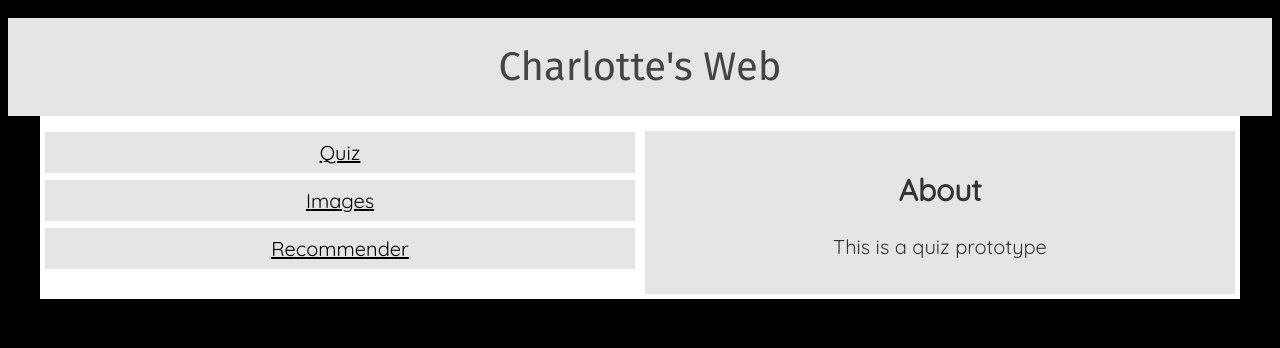
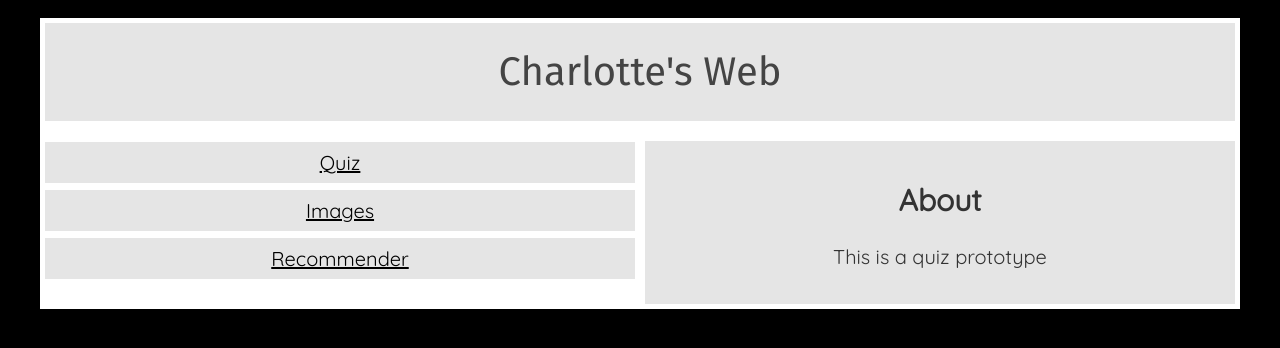
Before and after one commit to hollowmatt/jsn2n, a plain HTML site: page index.html in a window 1280 px wide. Drawn offline with Linux system fonts and the light colour scheme.

Commit message:
clean up index page

```diff
--- a/index.html
+++ b/index.html
@@ -9,10 +9,14 @@
 	</head>
 	<body>
 		<section class='studio'>
-			<div class="header">
-				<h1>Charlotte's Web</h1>
-			</div>
 			<div class='container'>
+				<div class="row">
+					<div class="col-12">
+						<div class="header">
+							<h1>Charlotte's Web</h1>
+						</div>
+					</div>
+				</div>
 				<div class="row">
 					<div class="col-6">
 						<div class='menu'>
```
